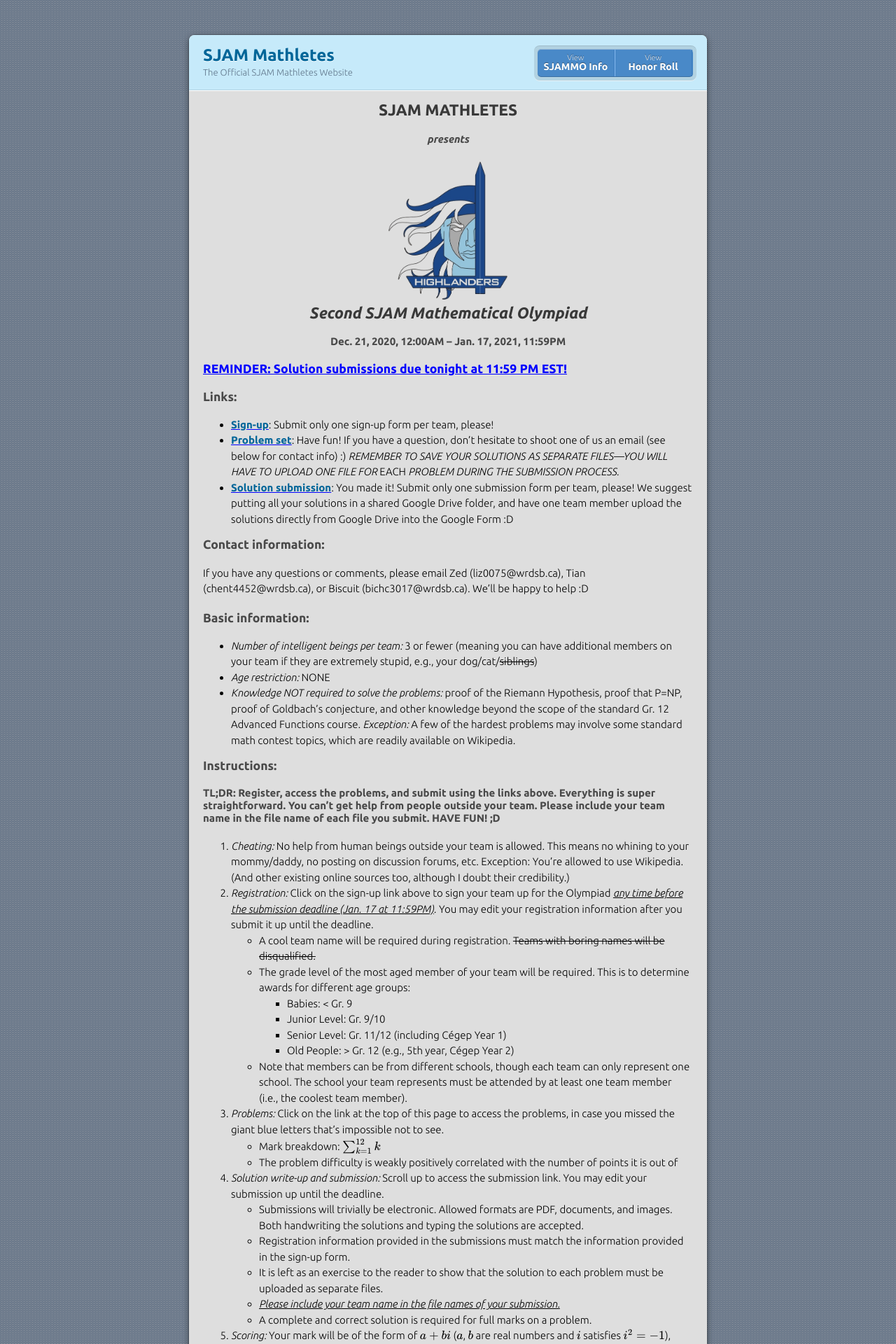
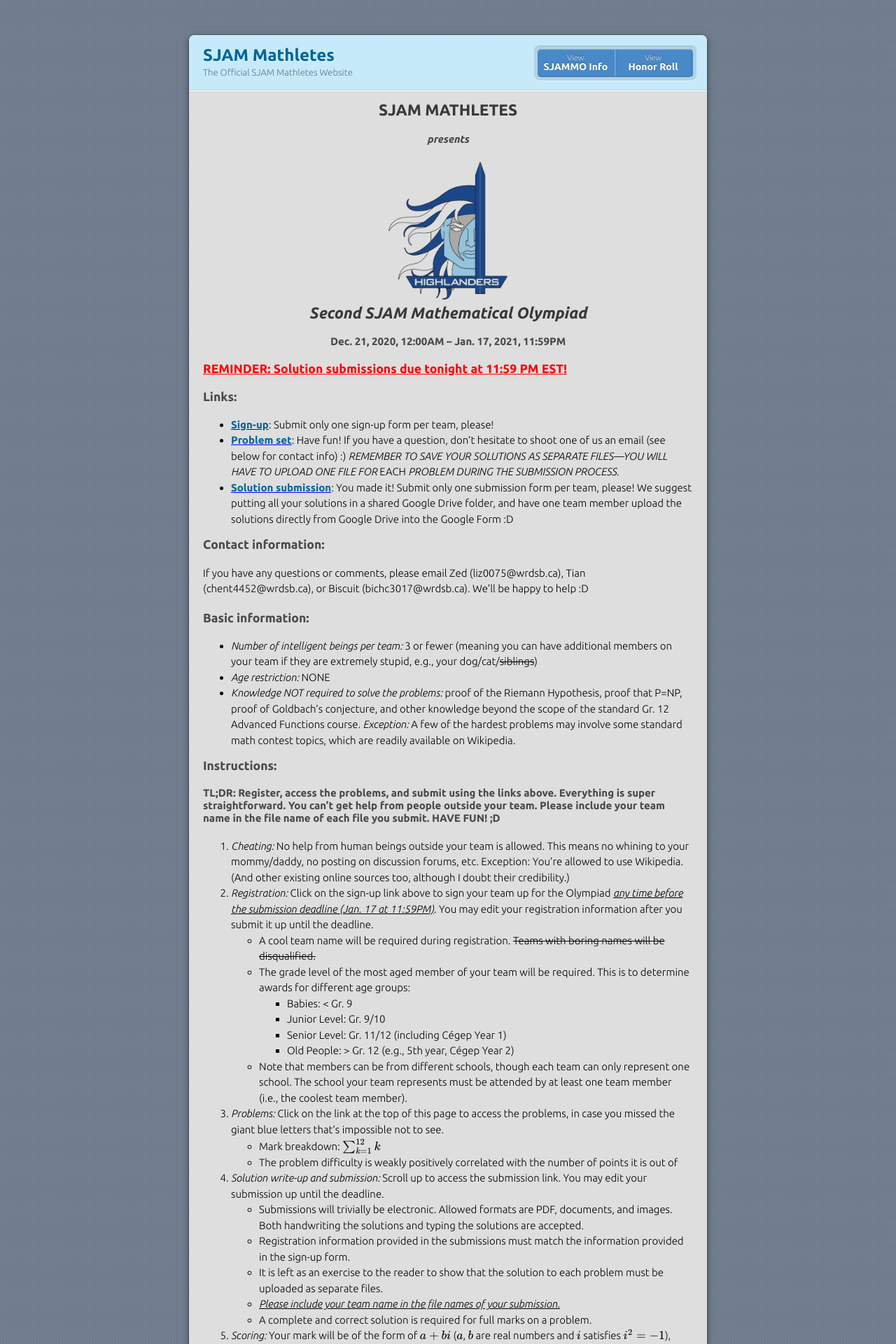
Before and after one commit to sjammathletes/sjammathletes.github.io, a Jekyll site: the page built from sjammo.md, in a window 1280 px wide. Shown: the top 1920 px of the page at 70% size. Built offline with Jekyll 4.4.1, drawn with Linux system fonts in a browser that asks for light colours; our own code applies the rules of GitHub Pages for plain Markdown files.

Commit message:
fix color of reminder

```diff
--- a/sjammo.md
+++ b/sjammo.md
@@ -6,7 +6,7 @@
 ## <center> <i> Second SJAM Mathematical Olympiad </i> </center>
 #### <center> Dec. 21, 2020, 12:00AM – Jan. 17, 2021, 11:59PM </center>
 
-### <b><ins style="color:blue;">REMINDER: Solution submissions due tonight at 11:59 PM EST!</ins></b>
+### <b><ins style="color:red;">REMINDER: Solution submissions due tonight at 11:59 PM EST!</ins></b>
 
 ### Links:
  - <b><ins style="color:blue;">[Sign-up](https://forms.gle/LbFGjmJu8spPPsuE7){: target="_blank"}</ins></b>: Submit only one sign-up form per team, please!
```
